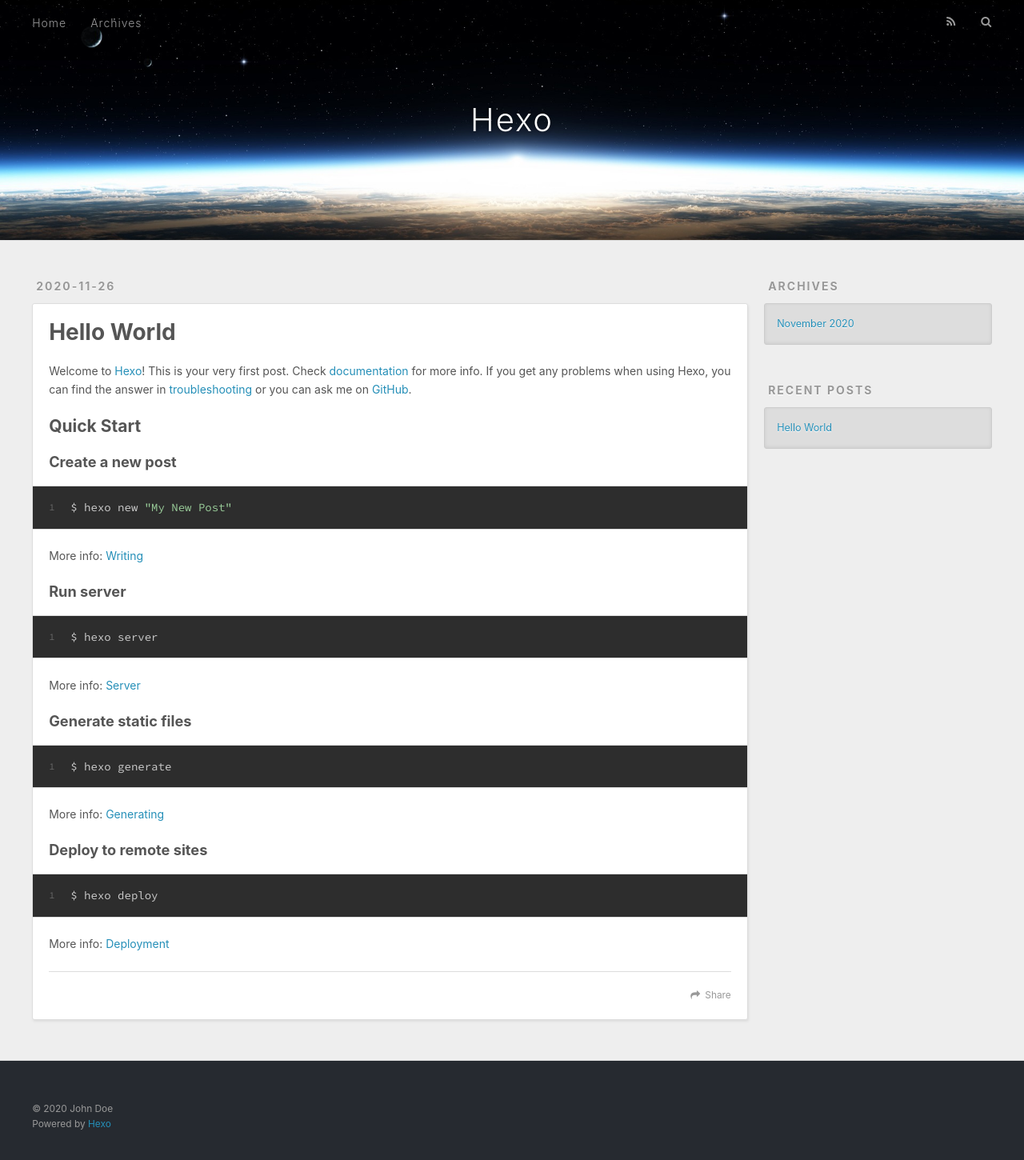
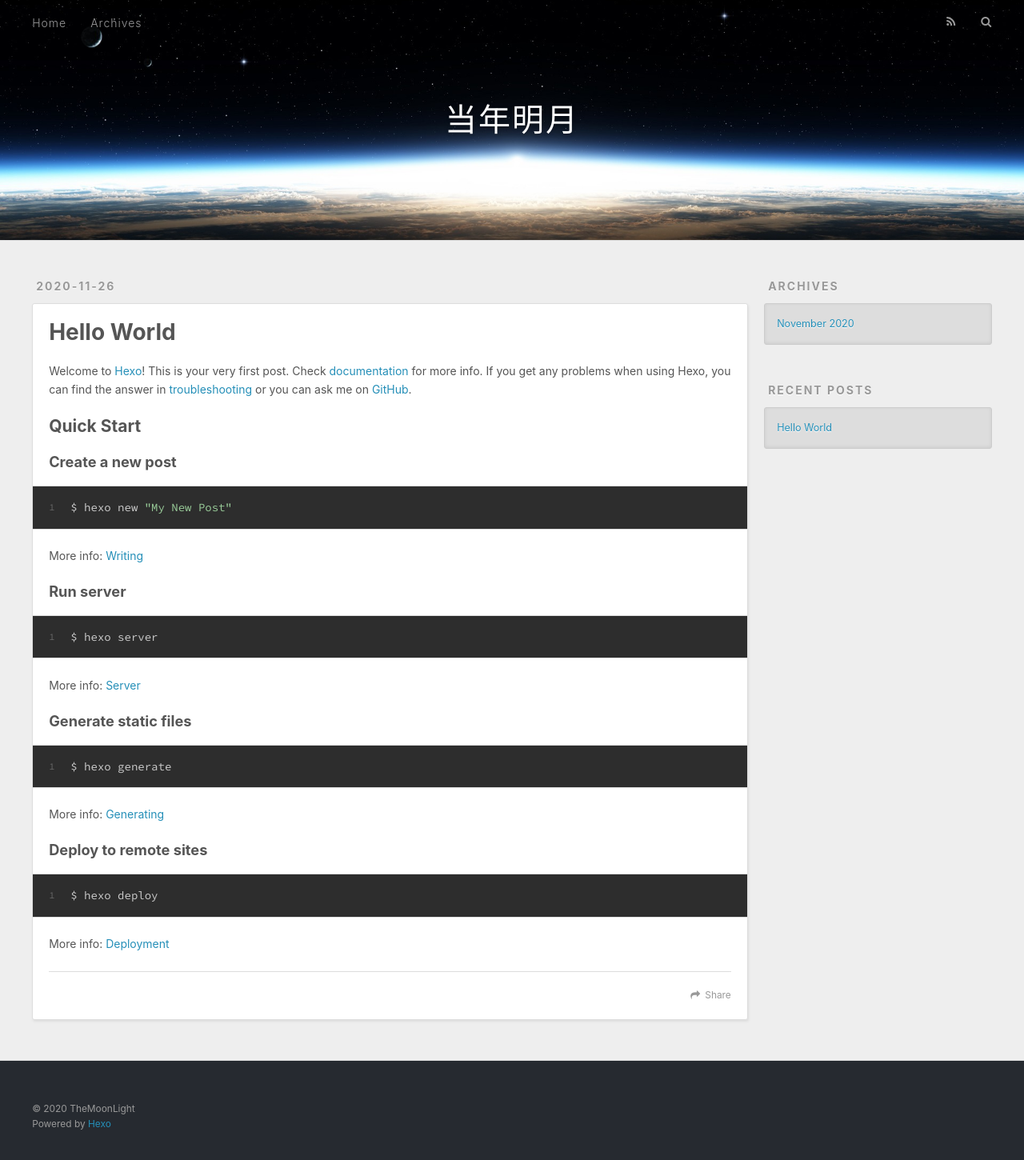
Before and after one commit to wulianling/wulianling.github.io, a plain HTML site: page index.html in a window 1280 px wide. Shown: the whole page at 80% size. Drawn offline with nearby package versions, Linux system fonts and the light colour scheme.

Commit message:
Site updated: 2020-11-26 08:53:49

```diff
--- a/index.html
+++ b/index.html
@@ -5,17 +5,17 @@
 
 
 
-  <title>Hexo</title>
+  <title>当年明月</title>
   <meta name="viewport" content="width=device-width, initial-scale=1, maximum-scale=1">
   <meta property="og:type" content="website">
-<meta property="og:title" content="Hexo">
+<meta property="og:title" content="当年明月">
 <meta property="og:url" content="https://wulianling.github.io/index.html">
-<meta property="og:site_name" content="Hexo">
+<meta property="og:site_name" content="当年明月">
 <meta property="og:locale" content="en_US">
-<meta property="article:author" content="John Doe">
+<meta property="article:author" content="TheMoonLight">
 <meta name="twitter:card" content="summary">
 
-    <link rel="alternate" href="/atom.xml" title="Hexo" type="application/atom+xml">
+    <link rel="alternate" href="/atom.xml" title="当年明月" type="application/atom+xml">
 
 
     <link rel="icon" href="/favicon.png">
@@ -36,7 +36,7 @@
   <div id="header-outer" class="outer">
     <div id="header-title" class="inner">
       <h1 id="logo-wrap">
-        <a href="/" id="logo">Hexo</a>
+        <a href="/" id="logo">当年明月</a>
       </h1>
 
     </div>
@@ -103,7 +103,7 @@
 
     </div>
     <footer class="article-footer">
-      <a data-url="https://wulianling.github.io/2020/11/26/hello-world/" data-id="ckhy4d6r80000hkdo9jxfcds9" class="article-share-link">Share</a>
+      <a data-url="https://wulianling.github.io/2020/11/26/hello-world/" data-id="ckhy4iu9s000024do5htg9url" class="article-share-link">Share</a>
 
 
     </footer>
@@ -159,7 +159,7 @@
 
   <div class="outer">
     <div id="footer-info" class="inner">
-      &copy; 2020 John Doe<br>
+      &copy; 2020 TheMoonLight<br>
       Powered by <a href="http://hexo.io/" target="_blank">Hexo</a>
     </div>
   </div>
```
Also changed, not shown: 2020/11/26/hello-world/index.html (+7 -7 lines), archives/2020/11/index.html (+7 -7 lines), archives/2020/index.html (+7 -7 lines), archives/index.html (+7 -7 lines).
